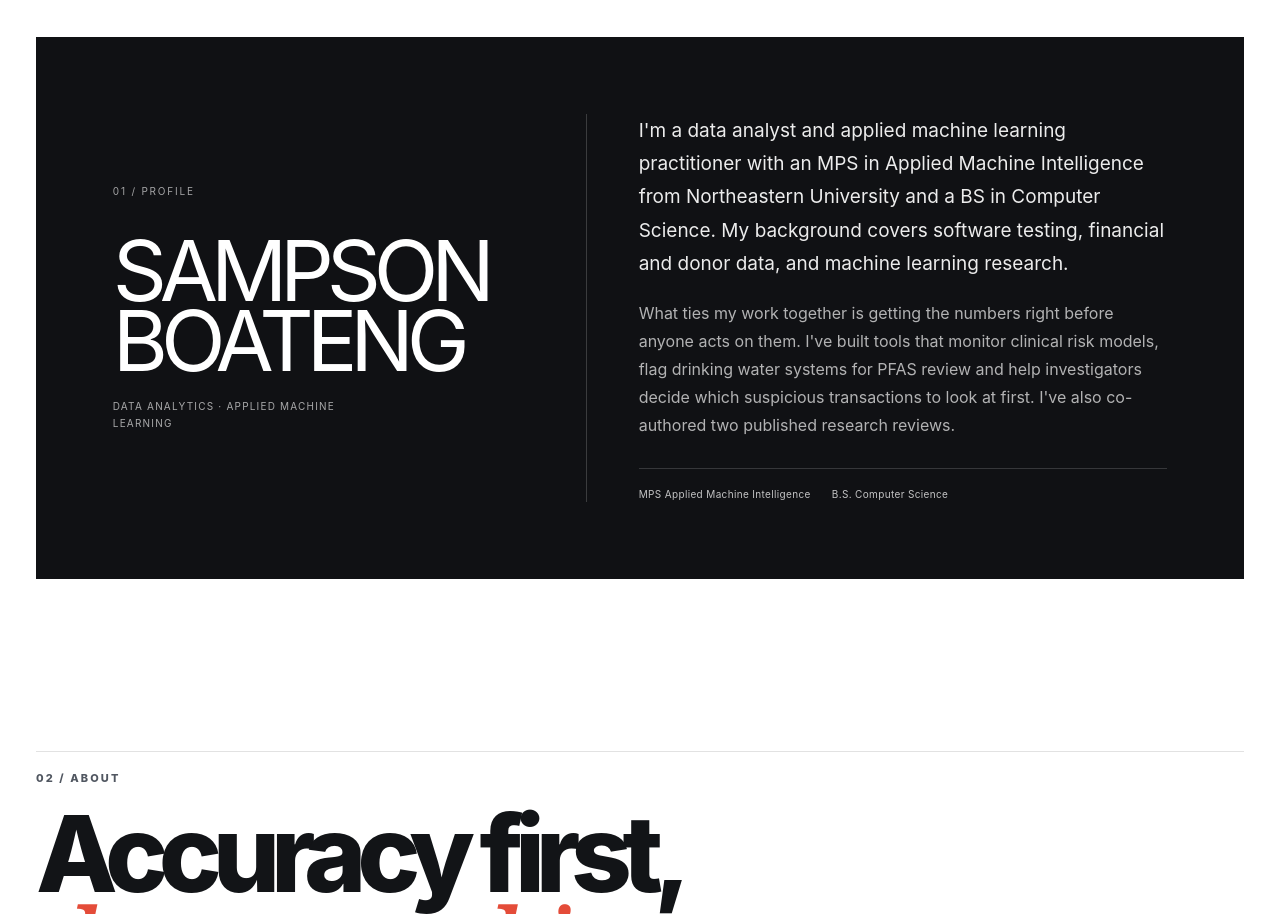
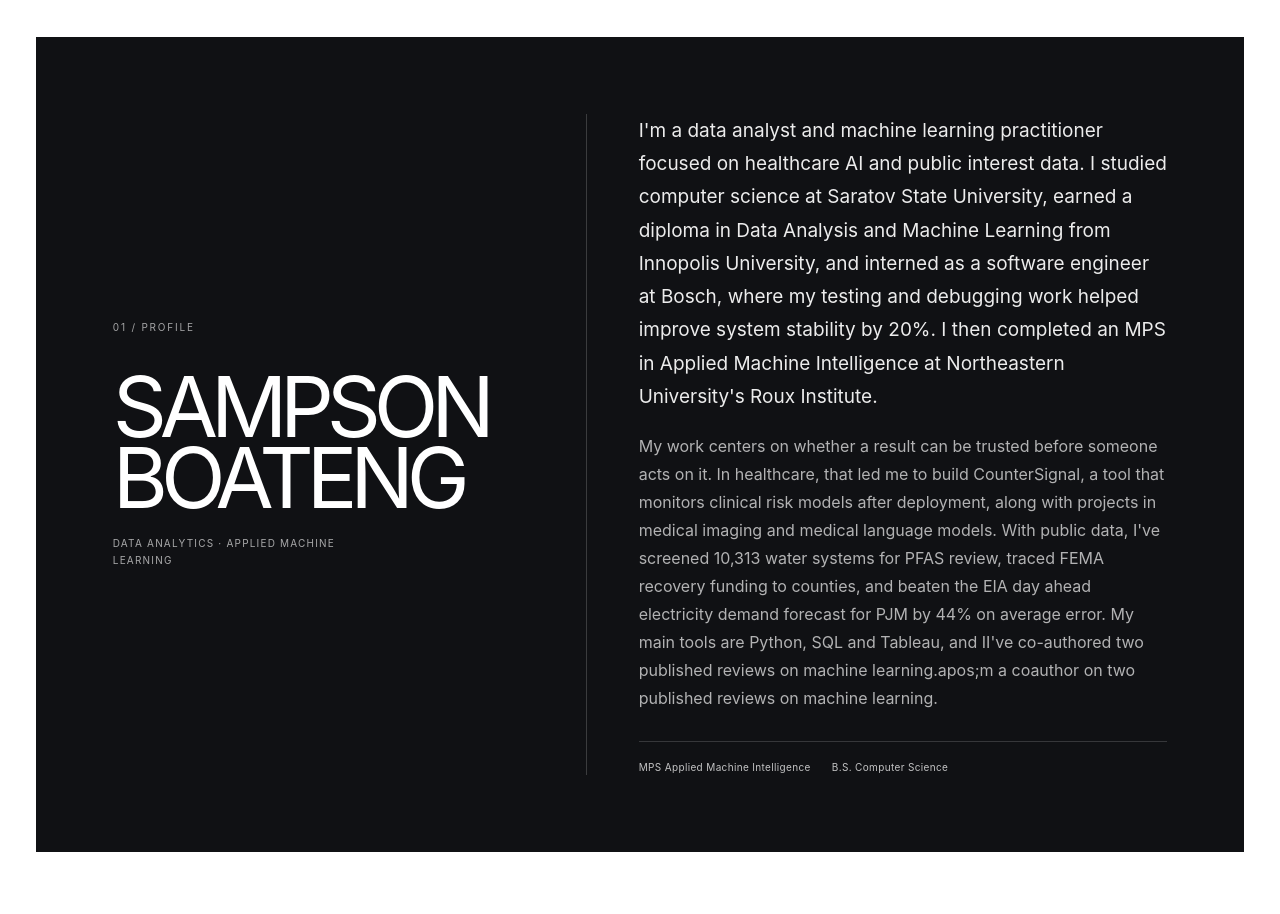
Before and after one commit to Boatengs/my-portfolio, a Next.js app: page / in a window 1280 px wide. Shown: the part 851-1765 px from the top of the page. Built offline with nearby package versions, Linux system fonts and the light colour scheme.

Commit message:
Give the profile a specific career overview

```diff
--- a/app/page.tsx
+++ b/app/page.tsx
@@ -479,18 +479,25 @@ export default function Home() {
           </div>
           <div className="profile-overview-copy">
             <p>
-              I&apos;m a data analyst and applied machine learning practitioner
-              with an MPS in Applied Machine Intelligence from Northeastern
-              University and a BS in Computer Science. My background covers
-              software testing, financial and donor data, and machine learning
-              research.
+              I&apos;m a data analyst and machine learning practitioner focused
+              on healthcare AI and public interest data. I studied computer
+              science at Saratov State University, earned a diploma in Data
+              Analysis and Machine Learning from Innopolis University, and
+              interned as a software engineer at Bosch, where my testing and
+              debugging work helped improve system stability by 20%. I then
+              completed an MPS in Applied Machine Intelligence at Northeastern
+              University&apos;s Roux Institute.
             </p>
             <p>
-              What ties my work together is getting the numbers right before
-              anyone acts on them. I&apos;ve built tools that monitor clinical
-              risk models, flag drinking water systems for PFAS review and help
-              investigators decide which suspicious transactions to look at
-              first. I&apos;ve also co-authored two published research reviews.
+              My work centers on whether a result can be trusted before someone
+              acts on it. In healthcare, that led me to build CounterSignal, a
+              tool that monitors clinical risk models after deployment, along
+              with projects in medical imaging and medical language models. With
+              public data, I&apos;ve screened 10,313 water systems for PFAS
+              review, traced FEMA recovery funding to counties, and beaten the
+              EIA day ahead electricity demand forecast for PJM by 44% on
+              average error. My main tools are Python, SQL and Tableau, and
+              II&apos;ve co-authored two published reviews on machine learning.apos;m a coauthor on two published reviews on machine learning.
             </p>
             <div className="profile-overview-credentials">
               <span>MPS Applied Machine Intelligence</span>
```
